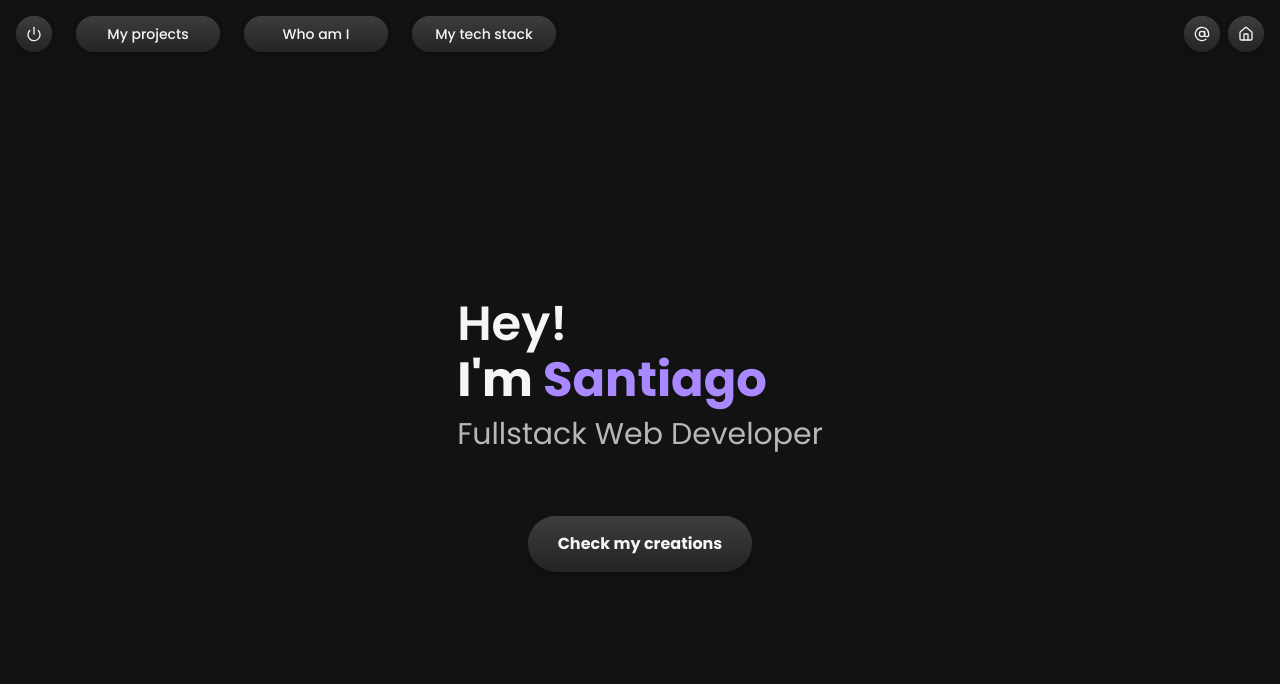
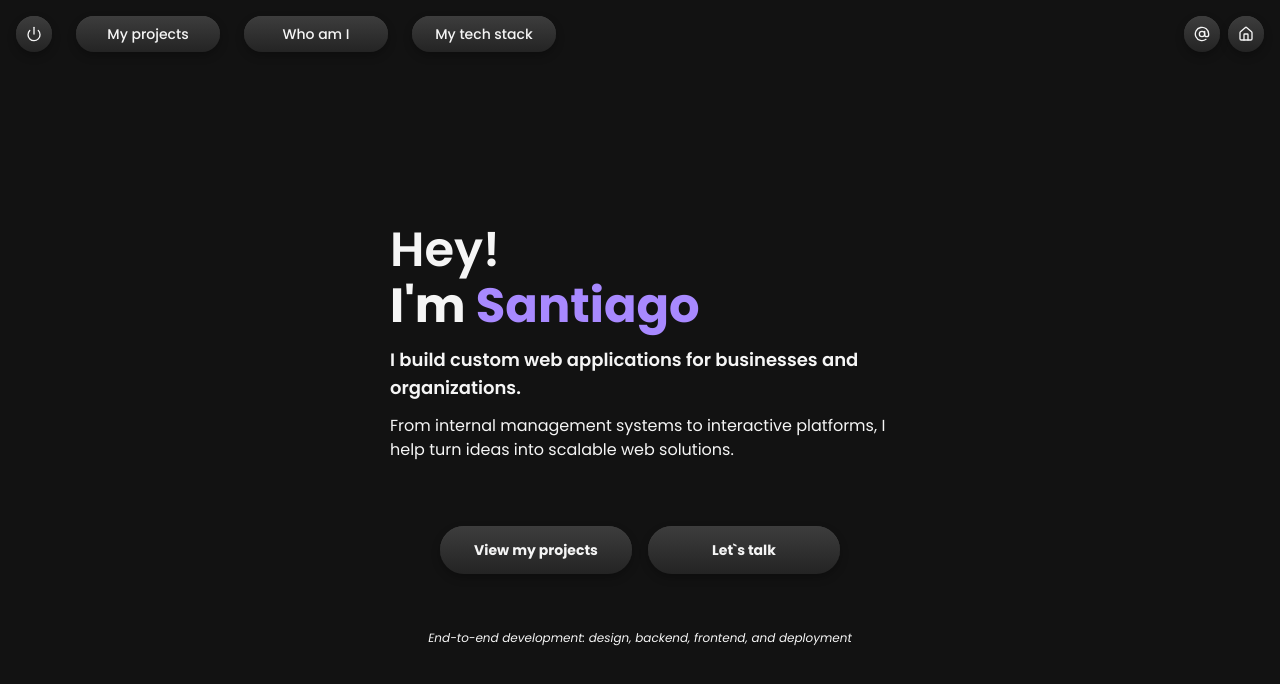
Before and after one commit to Rusiton/portfolio, a React (Vite) app: page / in a window 1280 px wide. Shown: the top 684 px of the page. Built offline with nearby package versions, Linux system fonts and the light colour scheme.

Commit message:
Created a new animation and changed Header/Home section

```diff
--- /dev/null
+++ b/src/components/animations/reveal.tsx
@@ -0,0 +1,26 @@
+import { motion } from "framer-motion";
+import type { ReactNode } from "react";
+
+interface Props {
+  children: ReactNode;
+  delay?: number;
+  y?: number;
+  style?: string,
+}
+
+export function Reveal({ children, delay = 0, style = "" }: Props) {
+  return (
+    <motion.div
+      className={style}
+      initial={{ opacity: 0 }}
+      animate={{ opacity: 1 }}
+      transition={{
+        duration: 1,
+        ease: "easeOut",
+        delay,
+      }}
+    >
+      {children}
+    </motion.div>
+  );
+}
--- a/src/pages/HeaderScreen.tsx
+++ b/src/pages/HeaderScreen.tsx
@@ -1,5 +1,8 @@
+import { useNavigate } from "react-router-dom";
+import { Reveal } from "@/components/animations/reveal";
 import CallToAction from "@/components/ui/call-to-action";
-import { useNavigate } from "react-router-dom";
+import { SlideIn } from "@/components/animations/slide-in";
+import { FadeIn } from "@/components/animations/fade-in";
 
 export default function HeaderScreen() {
     const navigate = useNavigate();
@@ -7,22 +10,46 @@ export default function HeaderScreen() {
     return (
         <div className="screen-container flex justify-center items-center">
             <div className="flex flex-col gap-16">
-                <div className="flex flex-col gap-2">
+                <div className="flex flex-col gap-3 max-w-[500px]">
+                    <Reveal delay={0.2}>
                         <h1 className="font-semibold text-5xl leading-14">
                             Hey! <br />
                             <span className="font-bold">
                                 I&apos;m <span className="text-primary">Santiago</span>
                             </span>
                         </h1>
-                    <h2 className="text-muted-foreground text-3xl">
-                        Fullstack Web Developer
+                    </Reveal>
+                    <SlideIn delay={0.5} x={-20}>
+                        <h2 className="text-lg font-semibold">
+                            I build custom web applications for businesses and organizations.
                         </h2>
+                    </SlideIn>
+                    <SlideIn delay={0.8} x={-20}>
+                        <h2 className="text-md">
+                            From internal management systems to interactive platforms, I help turn ideas into scalable web solutions.
+                        </h2>
+                    </SlideIn>
                 </div>
-                <div className="flex justify-center">
+                <FadeIn delay={1}>
+                    <div className="flex flex-col justify-center items-center">
+                        <div className="flex gap-4">
                             <CallToAction
-                        text="Check my creations"
-                        callback={() => navigate('/projects')} />
+                                text="View my projects"
+                                size="md"
+                                callback={() => navigate('/projects')}
+                            />
+                            <CallToAction
+                                text="Let`s talk"
+                                size="md"
+                                callback={() => navigate('/contact')}
+                            />
                         </div>
+
+                        <p className="mt-14 text-xs italic">
+                            End-to-end development: design, backend, frontend, and deployment
+                        </p>
+                    </div>
+                </FadeIn>
             </div>
         </div>
     )
```
Lines whose indentation alone changed are shown as unchanged.
